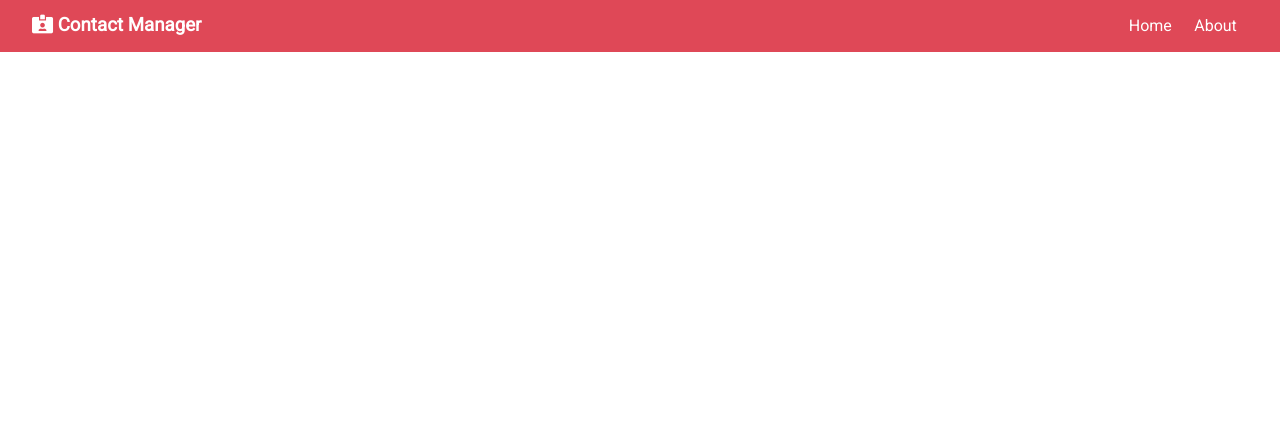
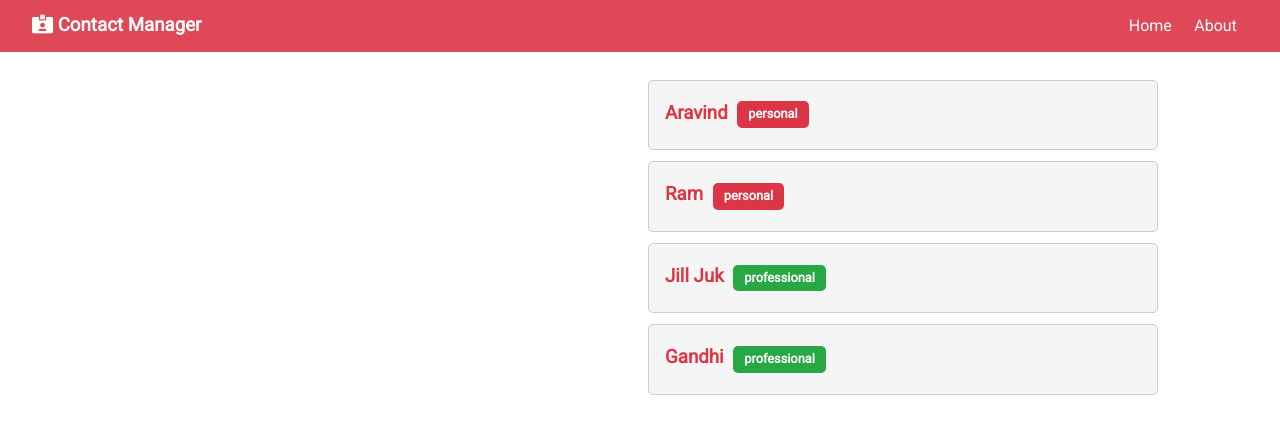
Before and after one commit to AravindMurgan/ContactsStorage-MERN-Stack-, a React (Create React App) app in the folder client/: page /home in a window 1280 px wide. Shown: the top 434 px of the page. Built offline with nearby package versions, Linux system fonts and the light colour scheme.

Commit message:
contact-item user info done

```diff
--- a/client/src/App.js
+++ b/client/src/App.js
@@ -14,9 +14,8 @@ function App() {
       <Fragment>
         <Navbar/>
         <div className="container">
-
           <Switch>
-            <Route exact path="/" component={Home} />
+            <Route exact path="/home" component={Home} />
             <Route exact path="/about" component={About} />
           </Switch>
 
--- a/client/src/component/contacts/ContactItem.js
+++ b/client/src/component/contacts/ContactItem.js
@@ -1,11 +1,18 @@
-import React from 'react'
+import React from 'react';
 
-export const ContactItem = ({contacts}) => {
+
+
+ const ContactItem = ({contacts}) => {
     const {id,name,mail,phone,type} = contacts;
 
     return (
-        <div>
-
+        <div className='card bg-light' style={{borderRadius:'5px'}}>
+            <h3 className="text-primary text-left">
+            {name}{'  '}
+            <span  className={'badge ' + (type === 'professional' ? 'badge-success' : 'badge-primary')} >{type}</span>
+            </h3>
         </div>
     )
 }
+
+export default ContactItem;
--- a/client/src/component/contacts/Contacts.js
+++ b/client/src/component/contacts/Contacts.js
@@ -1,6 +1,7 @@
-import { contextsKey } from 'express-validator/src/base';
 import React ,{Fragment,useContext} from 'react';
 import ContactContext from '../../context/contact/contactContext';
+import ContactItem from '../contacts/ContactItem';
+
 
 
 const Contacts = ()=>{
@@ -11,10 +12,7 @@ const Contacts = ()=>{
     return(
         <Fragment>
             {
-                contacts.map((contact)=>{
-                    <h3>{contact.name}</h3>
-
-                })
+                contacts.map(contact => <ContactItem key={contact.id} contacts={contact}/>)
             }
         </Fragment>
     )
--- a/client/src/context/contact/contactState.js
+++ b/client/src/context/contact/contactState.js
@@ -38,14 +38,14 @@ const ContactState = (props)=>{
                 name:'Jill Juk',
                 email:'Jill@gmail.com',
                 phone:'789456123',
-                type:'proffesional'
+                type:'professional'
             },
             {
                 id:4,
                 name:'Gandhi',
                 email:'Gandhi@gmail.com',
                 phone:'784512963',
-                type:'proffesional'
+                type:'professional'
             }
         ]
     }
```
Also changed, not shown: client/src/context/contact/contactContext.js (line endings or trailing spaces).
